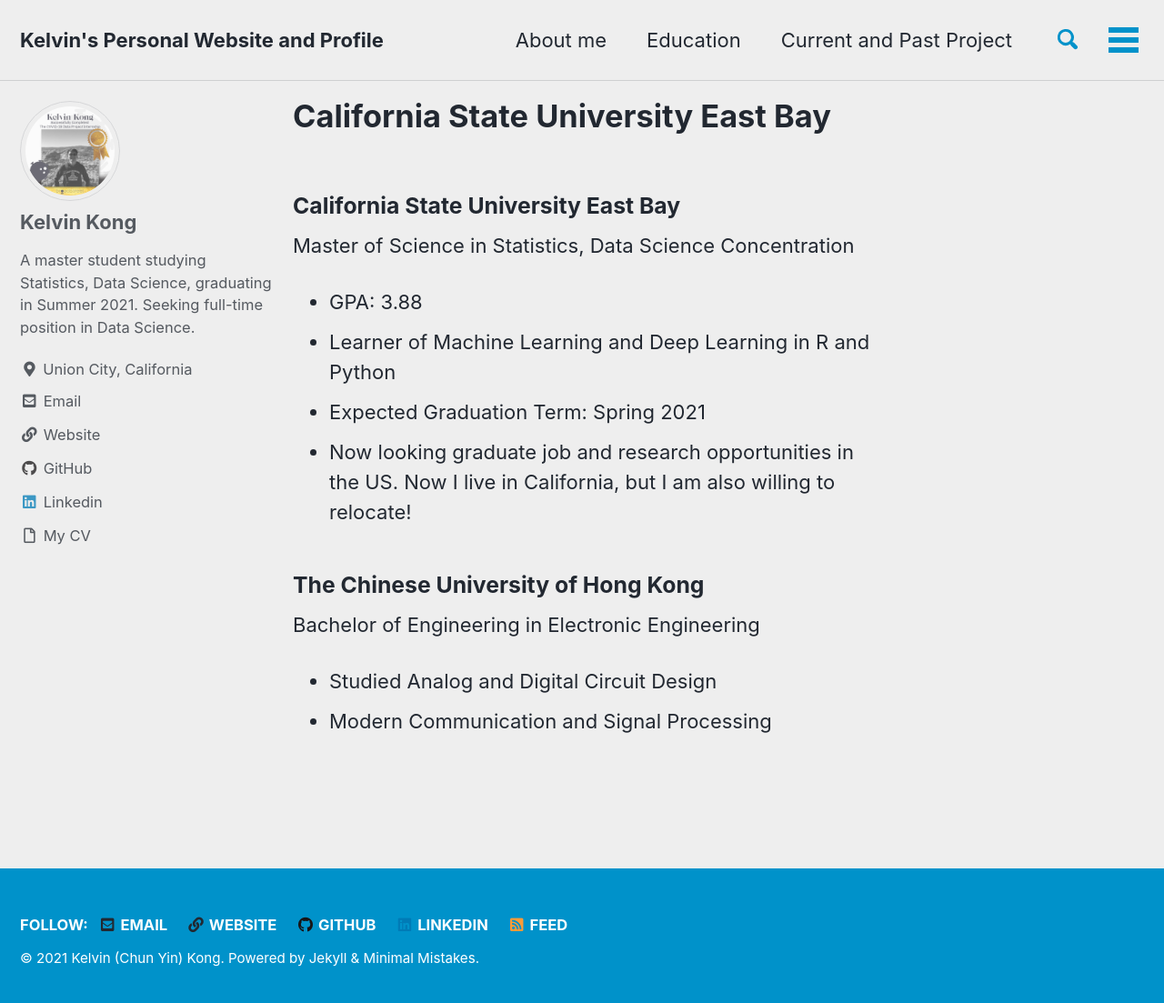
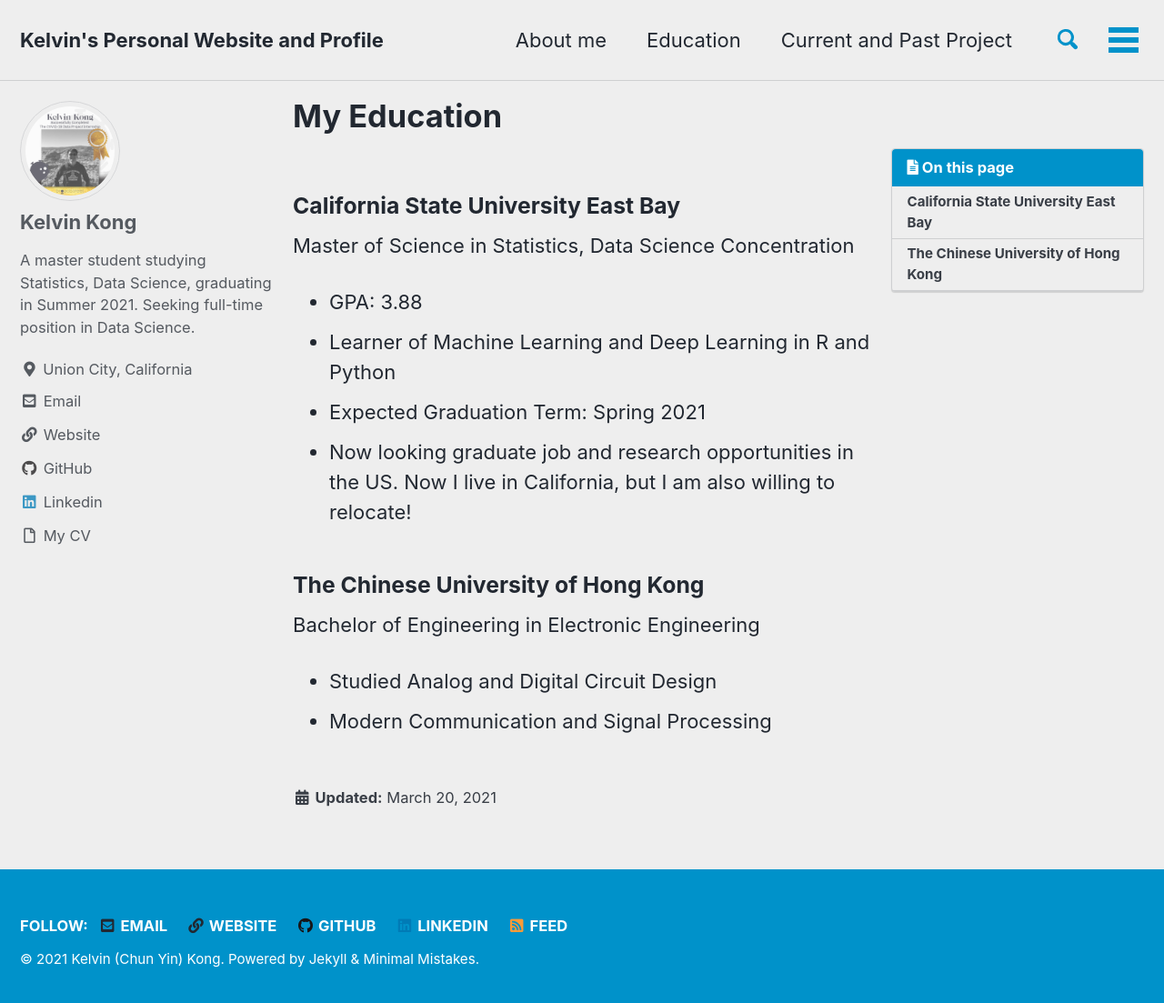
Before and after one commit to kelvin-cykong/kelvin-cykong.github.io, a Jekyll site: the page built from pages/education.md, in a window 1280 px wide and 1110 px high. Shown: the top 1103 px of the window at 91% size. Built offline with Jekyll 4.4.1, drawn with Linux system fonts in a browser that asks for light colours; cached includes are drawn as plain includes; our own code applies the rules of GitHub Pages for plain Markdown files; comment, search, counter and statistics services are not loaded.

Commit message:
Update education.md

```diff
--- a/pages/education.md
+++ b/pages/education.md
@@ -1,3 +1,9 @@
+---
+permalink: /education/
+title: "My Education"
+last_modified_at: 2021-03-20T20:54:41-05:00
+toc: true
+---
 ### California State University East Bay
 Master of Science in Statistics, Data Science Concentration
 
```
